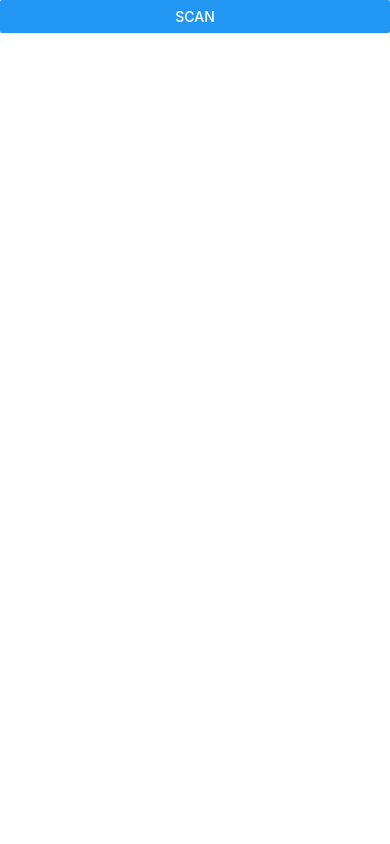
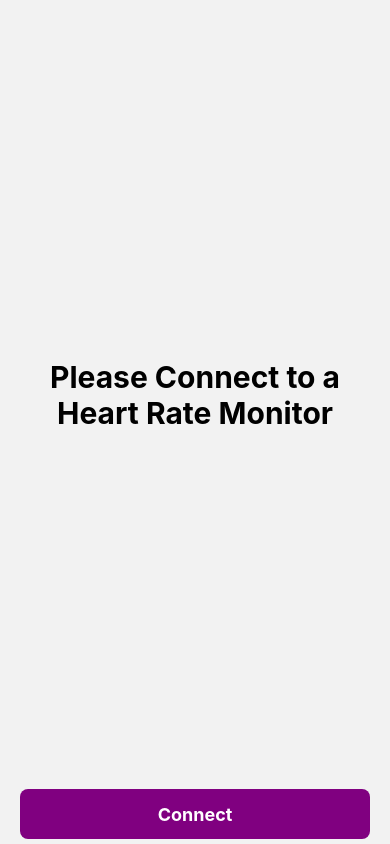
Before and after one commit to friyiajr/BluetoothLowEnergySample, a React Native app: screen / in a window 390 px wide. Built offline with nearby package versions, Linux system fonts and the light colour scheme; what react-native-ble-plx would draw is missing.

Commit message:
End Part 1: Scan for Devices

```diff
--- a/App.tsx
+++ b/App.tsx
@@ -1,41 +1,75 @@
 import React from 'react';
-import {Button, SafeAreaView, StyleSheet} from 'react-native';
+import {
+  SafeAreaView,
+  StyleSheet,
+  Text,
+  TouchableOpacity,
+  View,
+} from 'react-native';
 import useBLE from './useBLE';
 
 const App = () => {
-  const bleManager = useBLE();
+  const {requestPermissions, scanForPeripherals, allDevices} = useBLE();
 
   const scanForDevices = () => {
-    bleManager.requestPermissions(isGranted => {
+    requestPermissions(isGranted => {
       if (isGranted) {
-        bleManager.scanForPeripherals();
+        scanForPeripherals();
       }
     });
   };
 
   return (
-    <SafeAreaView>
-      <Button title="Scan" onPress={scanForDevices} />
+    <SafeAreaView style={styles.container}>
+      <View style={styles.heartRateTitleWrapper}>
+        <Text style={styles.heartRateTitleText}>
+          Please Connect to a Heart Rate Monitor
+        </Text>
+        {allDevices.map(device => {
+          return <Text>{device.name}</Text>;
+        })}
+      </View>
+      <TouchableOpacity onPress={scanForDevices} style={styles.ctaButton}>
+        <Text style={styles.ctaButtonText}>Connect</Text>
+      </TouchableOpacity>
     </SafeAreaView>
   );
 };
 
 const styles = StyleSheet.create({
-  sectionContainer: {
-    marginTop: 32,
-    paddingHorizontal: 24,
+  container: {
+    flex: 1,
+    backgroundColor: '#f2f2f2',
   },
-  sectionTitle: {
-    fontSize: 24,
-    fontWeight: '600',
+  heartRateTitleWrapper: {
+    flex: 1,
+    justifyContent: 'center',
+    alignItems: 'center',
   },
-  sectionDescription: {
-    marginTop: 8,
+  heartRateTitleText: {
+    fontSize: 30,
+    fontWeight: 'bold',
+    textAlign: 'center',
+    marginHorizontal: 20,
+    color: 'black',
+  },
+  heartRateText: {
+    fontSize: 25,
+    marginTop: 15,
+  },
+  ctaButton: {
+    backgroundColor: 'purple',
+    justifyContent: 'center',
+    alignItems: 'center',
+    height: 50,
+    marginHorizontal: 20,
+    marginBottom: 5,
+    borderRadius: 8,
+  },
+  ctaButtonText: {
     fontSize: 18,
-    fontWeight: '400',
-  },
-  highlight: {
-    fontWeight: '700',
+    fontWeight: 'bold',
+    color: 'white',
   },
 });
 
--- a/index.js
+++ b/index.js
@@ -6,4 +6,7 @@ import {AppRegistry} from 'react-native';
 import App from './App';
 import {name as appName} from './app.json';
 
+import {LogBox} from 'react-native';
+LogBox.ignoreLogs(['new NativeEventEmitter']);
+
 AppRegistry.registerComponent(appName, () => App);
--- a/useBLE.tsx
+++ b/useBLE.tsx
@@ -1,5 +1,6 @@
+import {useState} from 'react';
 import {PermissionsAndroid, Platform} from 'react-native';
-import {BleManager} from 'react-native-ble-plx';
+import {BleManager, Device} from 'react-native-ble-plx';
 
 const bleManager = new BleManager();
 
@@ -8,9 +9,13 @@ type VoidCallback = (result: boolean) => void;
 interface BluetoothLowEnergyApi {
   requestPermissions(cb: VoidCallback): Promise<void>;
   scanForPeripherals(): void;
+  allDevices: Device[];
+  connectToDevice: (deviceId: string) => void;
 }
 
 function useBLE(): BluetoothLowEnergyApi {
+  const [allDevices, setAllDevices] = useState<Device[]>([]);
+
   const requestPermissions = async (cb: VoidCallback) => {
     if (Platform.OS === 'android') {
       const granted = await PermissionsAndroid.request(
@@ -29,15 +34,32 @@ function useBLE(): BluetoothLowEnergyApi {
     }
   };
 
+  const isDuplicteDevice = (devices: Device[], nextDevice: Device) =>
+    devices.findIndex(device => nextDevice.id === device.id) > -1;
+
   const scanForPeripherals = () =>
     bleManager.startDeviceScan(null, null, (error, device) => {
-      console.log(error);
-      console.log(device);
+      if (error) {
+        console.log(error);
+      }
+      if (device && device.name?.includes('CorSense')) {
+        setAllDevices((prevState: Device[]) => {
+          if (!isDuplicteDevice(prevState, device)) {
+            return [...prevState, device];
+          }
+          return prevState;
+        });
+      }
     });
+
+  const connectToDevice = (deviceId: string) =>
+    bleManager.connectToDevice(deviceId);
 
   return {
     scanForPeripherals,
     requestPermissions,
+    connectToDevice,
+    allDevices,
   };
 }
 
```
Also changed, not shown: 1 other file (tests, documents, lock files or other folders).
